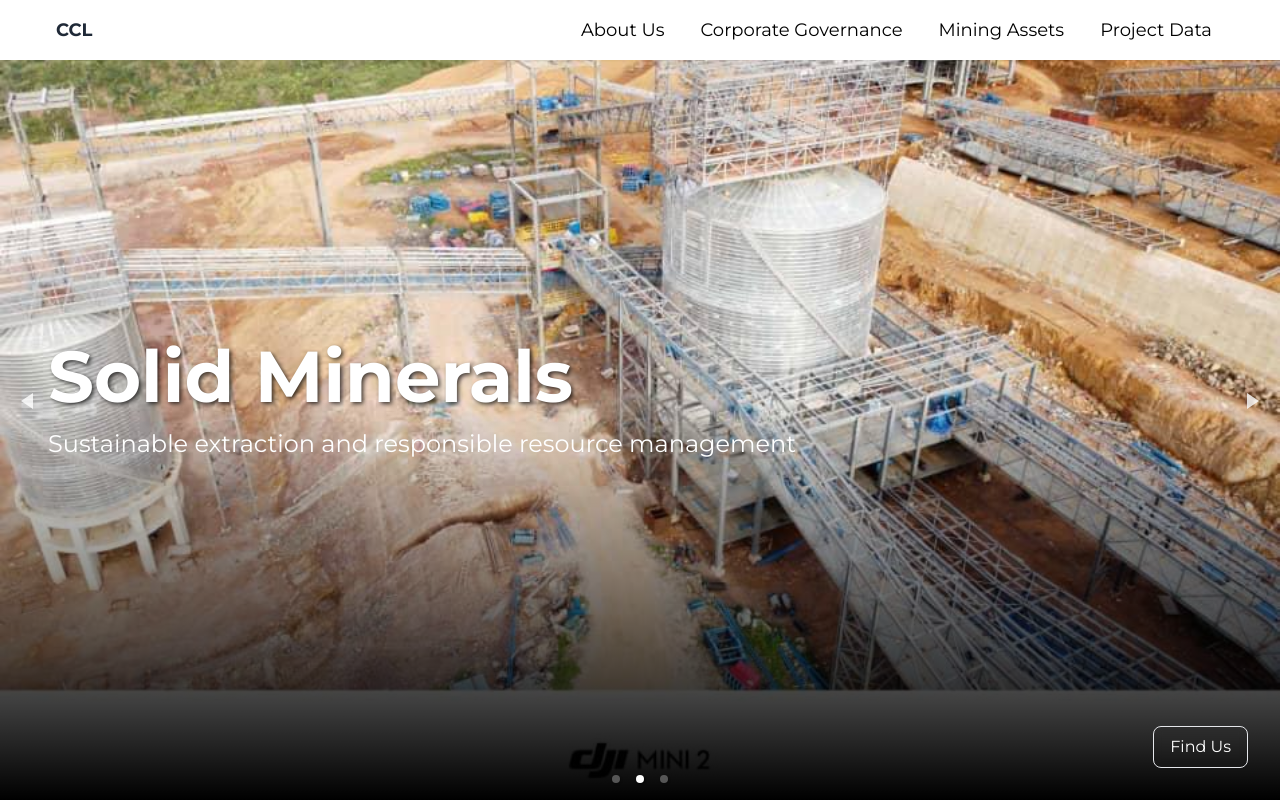
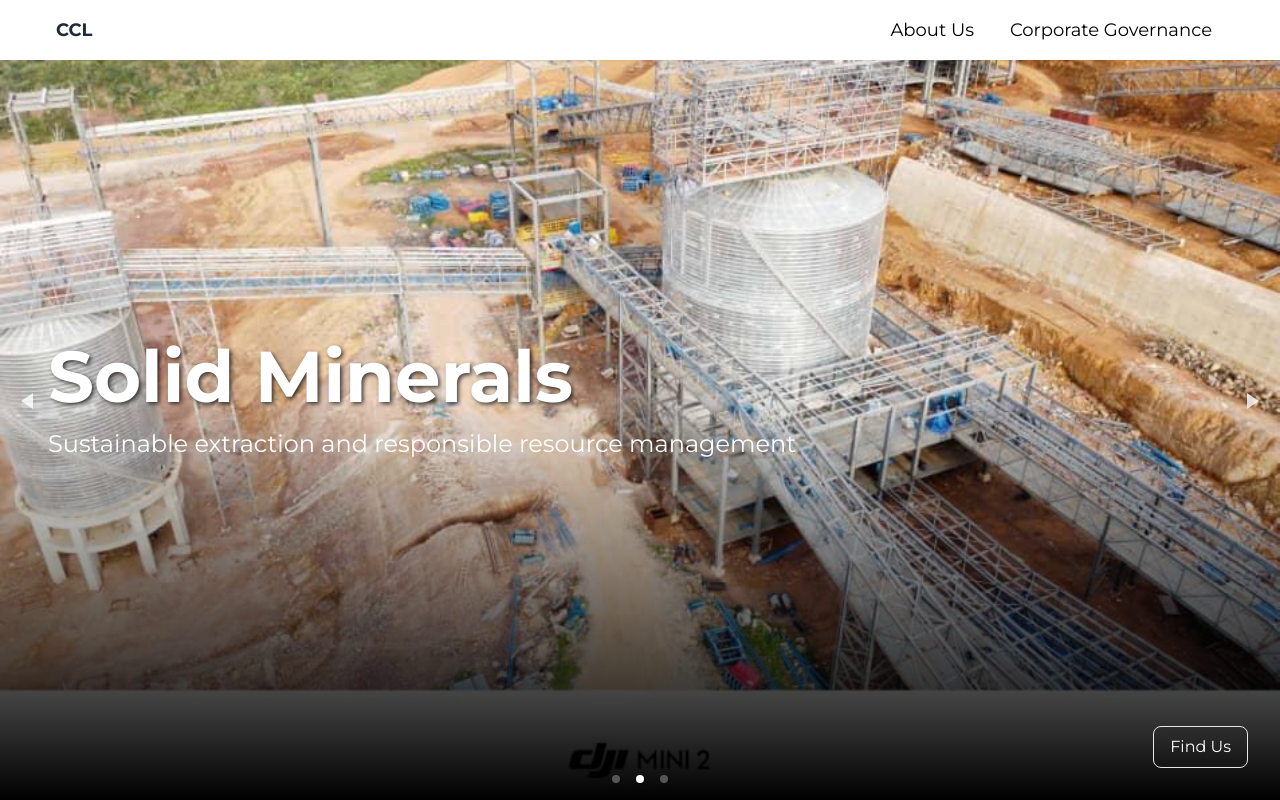
Before and after one commit to the-realgabriel/capstone, a React (Create React App) app: page / in a window 1280 px wide. Shown: the top 800 px of the page. Built offline with nearby package versions, Linux system fonts and the light colour scheme.

Commit message:
modified:   src/content/navbar.js

```diff
--- a/src/content/navbar.js
+++ b/src/content/navbar.js
@@ -59,24 +59,6 @@ export default function Navbar() {
                   Corporate Governance
                 </a>
               </li>
-              <li>
-                <a
-                  href="/mining"
-                  className="block py-1 px-3 rounded-lg"
-                  onClick={() => setIsOpen(false)}
-                >
-                  Mining Assets
-                </a>
-              </li>
-              <li>
-                <a
-                  href="/projects"
-                  className="block py-1 px-3 rounded-lg"
-                  onClick={() => setIsOpen(false)}
-                >
-                  Project Data
-                </a>
-              </li>
             </ul>
           </div>
         </div>
```
